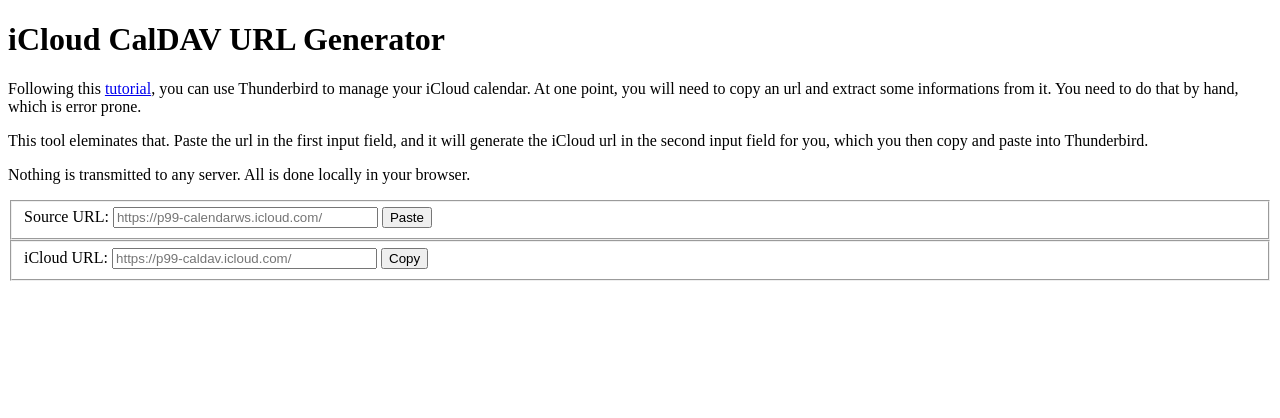
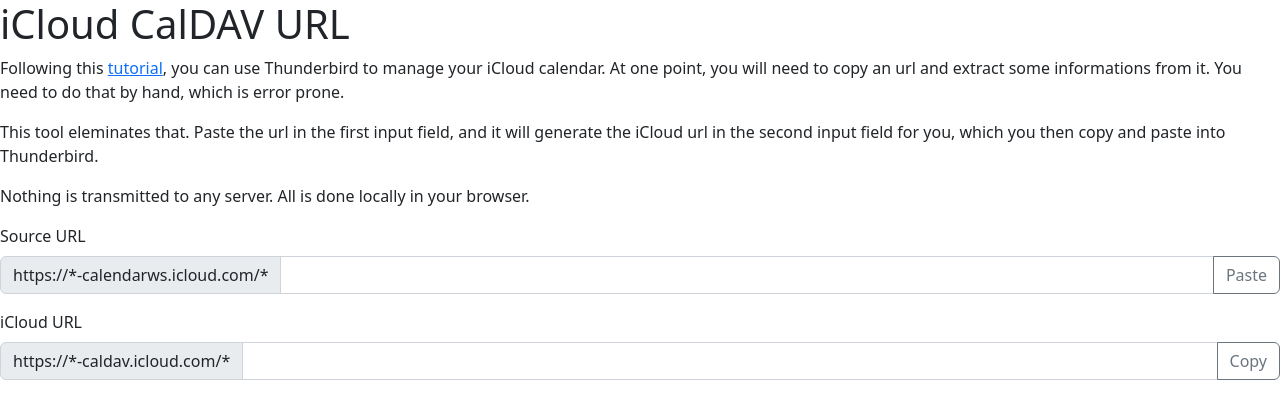
Before and after one commit to ikem-krueger/icloud-caldav-url, a plain HTML site: page src/index.html in a window 1280 px wide. Drawn offline with nearby package versions, Linux system fonts and the light colour scheme.

Commit message:
Add Bootstrap for optics

```diff
--- a/src/index.html
+++ b/src/index.html
@@ -1,23 +1,22 @@
-<!DOCTYPE html>
+<!doctype html>
 <html lang="en">
 
 <head>
-  <meta charset="UTF-8">
-  <meta http-equiv="X-UA-Compatible" content="IE=edge">
-  <meta name="viewport" content="width=device-width, initial-scale=1.0">
-  <title>iCloud CalDAV URL Generator</title>
+  <meta charset="utf-8">
+  <meta name="viewport" content="width=device-width, initial-scale=1">
+  <title>iCloud CalDAV URL</title>
+  <link href="https://cdn.jsdelivr.net/npm/bootstrap@5.2.0/dist/css/bootstrap.min.css" rel="stylesheet"
+    integrity="sha384-gH2yIJqKdNHPEq0n4Mqa/HGKIhSkIHeL5AyhkYV8i59U5AR6csBvApHHNl/vI1Bx" crossorigin="anonymous">
   <script src="index.js" defer></script>
 </head>
 
 <body>
-  <h1>iCloud CalDAV URL Generator</h1>
-
+  <h1>iCloud CalDAV URL</h1>
   <p>
     Following this <a href="https://frightanic.com/apple-mac/thunderbird-icloud-calendar-sync/">tutorial</a>, you can
     use Thunderbird to manage your iCloud calendar.
     At one point, you will need to copy an url and extract some informations from it. You need to do that by hand, which
-    is
-    error prone.
+    is error prone.
   </p>
   <p>
     This tool eleminates that. Paste the url in the first input field, and it will generate the iCloud url in the
@@ -26,28 +25,19 @@
   <p>
     Nothing is transmitted to any server. All is done locally in your browser.
   </p>
-
   <form>
-    <fieldset>
-
-      <label for="sourceUrl">Source URL:</label>
-
-      <!-- TODO: add pattern -->
-      <input type="url" name="sourceUrl" id="sourceUrl" size="30" placeholder="https://p99-calendarws.icloud.com/" required>
-
-      <input type="button" id="pasteButton" value="Paste" hidden>
-
-    </fieldset>
-
-    <fieldset>
-
-      <label for="targetUrl">iCloud URL:</label>
-
-      <input type="url" name="targetUrl" id="targetUrl" size="30" placeholder="https://p99-caldav.icloud.com/" readonly>
-
-      <input type="button" id="copyButton" value="Copy">
-
-    </fieldset>
+    <label for="sourceUrl" class="form-label">Source URL</label>
+    <div class="input-group mb-3">
+      <span class="input-group-text">https://*-calendarws.icloud.com/*</span>
+      <input type="text" class="form-control" id="sourceUrl">
+      <button class="btn btn-outline-secondary" type="button" id="pasteButton" hidden>Paste</button>
+    </div>
+    <label for="targetUrl" class="form-label">iCloud URL</label>
+    <div class="input-group mb-3">
+      <span class="input-group-text">https://*-caldav.icloud.com/*</span>
+      <input type="text" class="form-control" id="targetUrl">
+      <button class="btn btn-outline-secondary" type="button" id="copyButton">Copy</button>
+    </div>
   </form>
 </body>
 
--- a/src/index.js
+++ b/src/index.js
@@ -7,7 +7,6 @@
 }
 
 const sourceUrl = document.getElementById("sourceUrl")
-const targetUrl = document.getElementById("targetUrl")
 
 sourceUrl.addEventListener("keyup", () => {
   generateUrl()
@@ -16,6 +15,8 @@
 sourceUrl.addEventListener("focus", () => {
   sourceUrl.select()
 })
+
+const targetUrl = document.getElementById("targetUrl")
 
 targetUrl.addEventListener("focus", () => {
   targetUrl.select()
```
